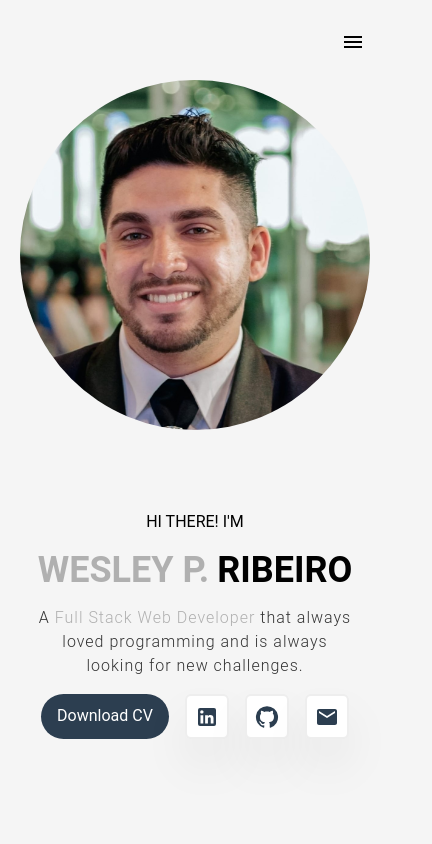
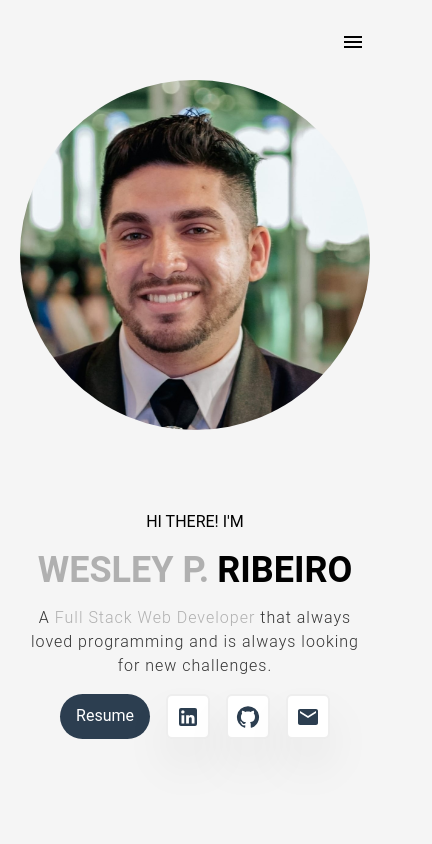
Before and after one commit to wesleypribeiro/wesleypribeiro.github.io, a Next.js app: page / in a window 390 px wide. Shown: the top 844 px of the page, 432 px wide, since content can reach past the window. Built offline with nearby package versions, Linux system fonts and the light colour scheme.

Commit message:
fix: layout error

```diff
--- a/src/pages/index.tsx
+++ b/src/pages/index.tsx
@@ -19,14 +19,14 @@ export default function Home() {
           <div className="flex justify-center py-20 lg:py-0" id="home">
             <header className="flex lg:flex-row flex-col h-[100vh] items-center">
               <div className="rounded-full w-[350px] h-[350px] bg-[url('/profile_pic.jpeg')] bg-cover bg-center" />
-              <div className="p-20 lg:w-[600px] min-[250px] flex flex-col gap-4 lg:items-start items-center w-full">
+              <div className="py-20 md:px-20 lg:w-[600px] flex flex-col gap-4 lg:items-start items-center w-full">
                 <h1>HI THERE! I'M</h1>
                 <div className="flex gap-2 text-4xl font-bold text-nowrap">
-                  <span className="text-[#B0B0B0]">WESLEY P.</span><span className="text-4xl font-bold"> RIBEIRO</span>
+                  <span className="text-[#B0B0B0]">WESLEY P.</span><span> RIBEIRO</span>
                 </div>
                 <p className="tracking-[1px] text-[1rem] leading-6 text-[#333333] font-light lg:text-start text-center">A <span className="text-[#B0B0B0]">Full Stack Web Developer</span> that always loved programming and is always looking for new challenges.</p>
                 <div className="flex gap-4 justify-between">
-                  <button className="bg-[#2C3E50] text-[#FFFFFF] px-4 py-2 rounded-full transition-all ease-in duration-300 hover:shadow-2xl">Download CV</button>
+                  <button className="bg-[#2C3E50] text-[#FFFFFF] px-4 py-2 rounded-full transition-all ease-in duration-300 hover:shadow-2xl">Resume</button>
                   <ul className="flex gap-4">
                     <a href='https://www.linkedin.com/in/wesleypribeiro' target="_blank"><li className="border-2 border-[#eee] bg-[#FFF] p-2 rounded-md shadow-2xl hover:shadow-xl cursor-pointer transition-all ease-in duration-300"><LinkedIn style={{ color: '#2C3E50' }} /></li></a>
                     <a href='https://github.com/wesleypribeiro' target="_blank"><li className="border-2 border-[#eee] bg-[#FFF] p-2 rounded-md shadow-2xl hover:shadow-xl cursor-pointer transition-all ease-in duration-300"><GitHub style={{ color: '#2C3E50' }} /></li></a>
```
